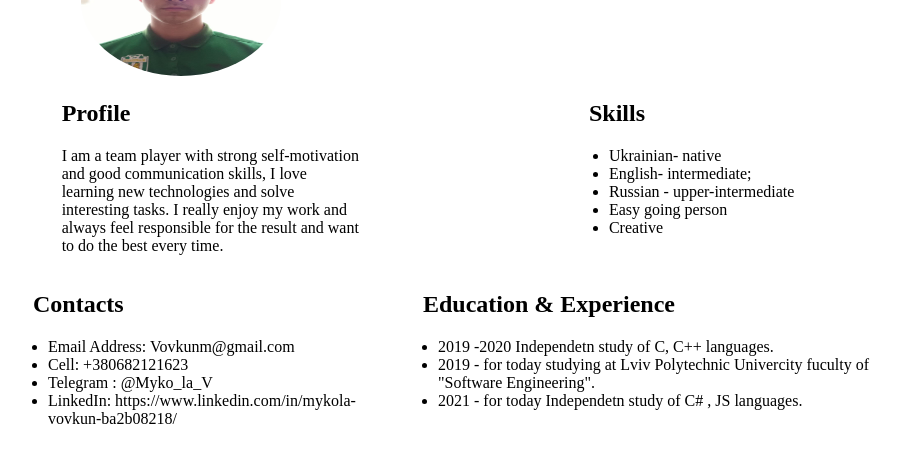
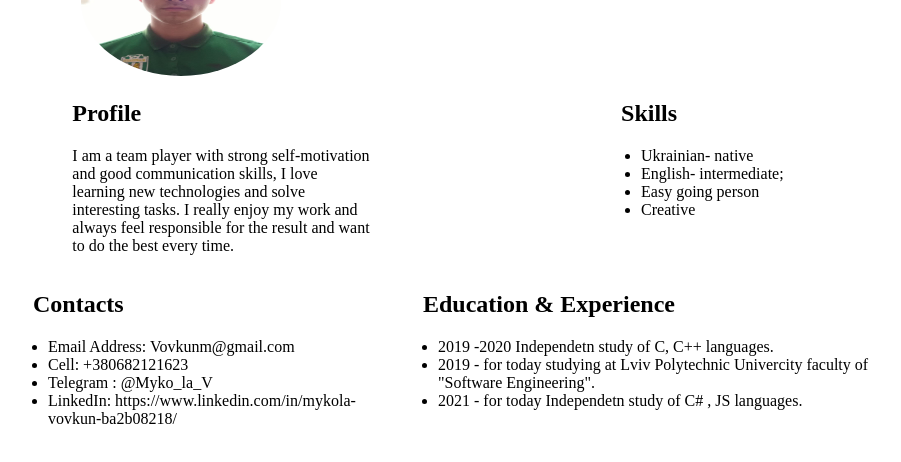
Before and after one commit to Myko1aV/Myko1aV.github.io, a plain HTML site: page index.html in a window 1280 px wide. Shown: the part 82-544 px from the top of the page, without its empty margins (212-1113 px from the left). Drawn offline with Linux system fonts and the light colour scheme.

Commit message:
Update index.html

```diff
--- a/index.html
+++ b/index.html
@@ -32,7 +32,6 @@
                     <ul>
                         <li>Ukrainian- native</li>
                         <li>English- intermediate;</li>
-                        <li>Russian - upper-intermediate</li>
                         <li>Easy going person</li>
                         <li>Creative</li>
                     </ul>
@@ -55,7 +54,7 @@
                 <h2>Education & Experience</h2>
                 <ul>
                   <li>2019 -2020 Independetn study of C, C++  languages.</li>
-                  <li>2019 - for today studying at Lviv Polytechnic Univercity fuculty of "Software Engineering".</li>
+                  <li>2019 - for today studying at Lviv Polytechnic Univercity faculty of "Software Engineering".</li>
                   <li>2021 - for today Independetn study of C# , JS  languages.</li>
 
                 </ul>
```
